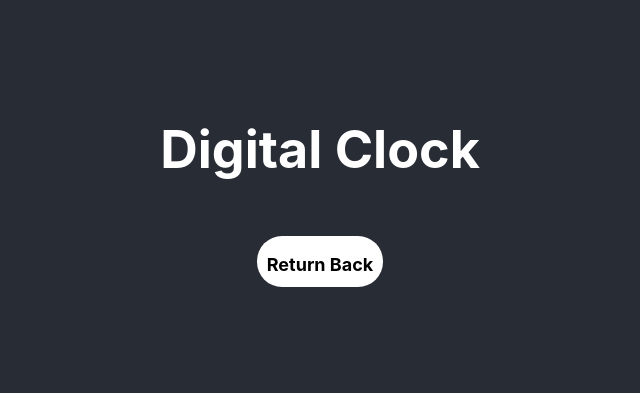
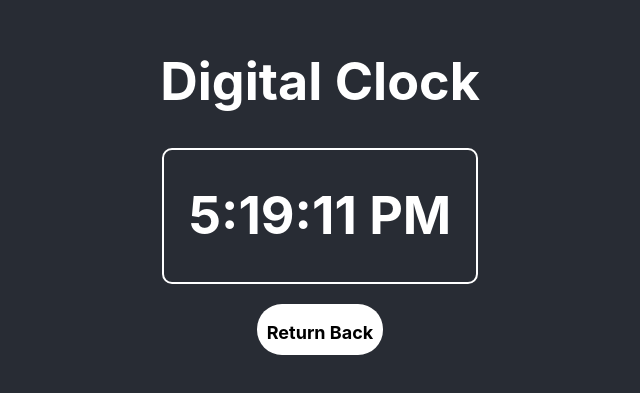
Before and after one commit to MawiDev/mini-project-react-js, a React (Create React App) app: page /digitalclock in a window 1280 px wide. Shown: the part 205-598 px from the top of the page, without its empty margins (320-960 px from the left). Built offline with nearby package versions, Linux system fonts and the light colour scheme.

Commit message:
digital clock

```diff
--- a/src/components/DigitalClock.jsx
+++ b/src/components/DigitalClock.jsx
@@ -1,9 +1,29 @@
+import { useState } from "react";
 import ReturnButton from "./ReturnButton";
 
 export default function DigitalClock () {
+    const clock = new Date()
+    let [time,setTime] = useState()
+    const [wait,setWait] = useState(true)
+    setTimeout(() => {
+        setTime(time=clock.toLocaleTimeString())
+        setWait(false)
+    }, 1000);
     return(
         <>
             <h1>Digital Clock</h1>
+
+            <div style={
+                {
+                    border:'2px solid white',
+                    borderRadius:'10px',
+                    paddingLeft:'25px',
+                    paddingRight:'25px'
+                }
+            }>
+                <h1>{wait ? clock.toLocaleTimeString() : time}</h1>
+            </div>
+
             <ReturnButton/>
         </>
     )
```
